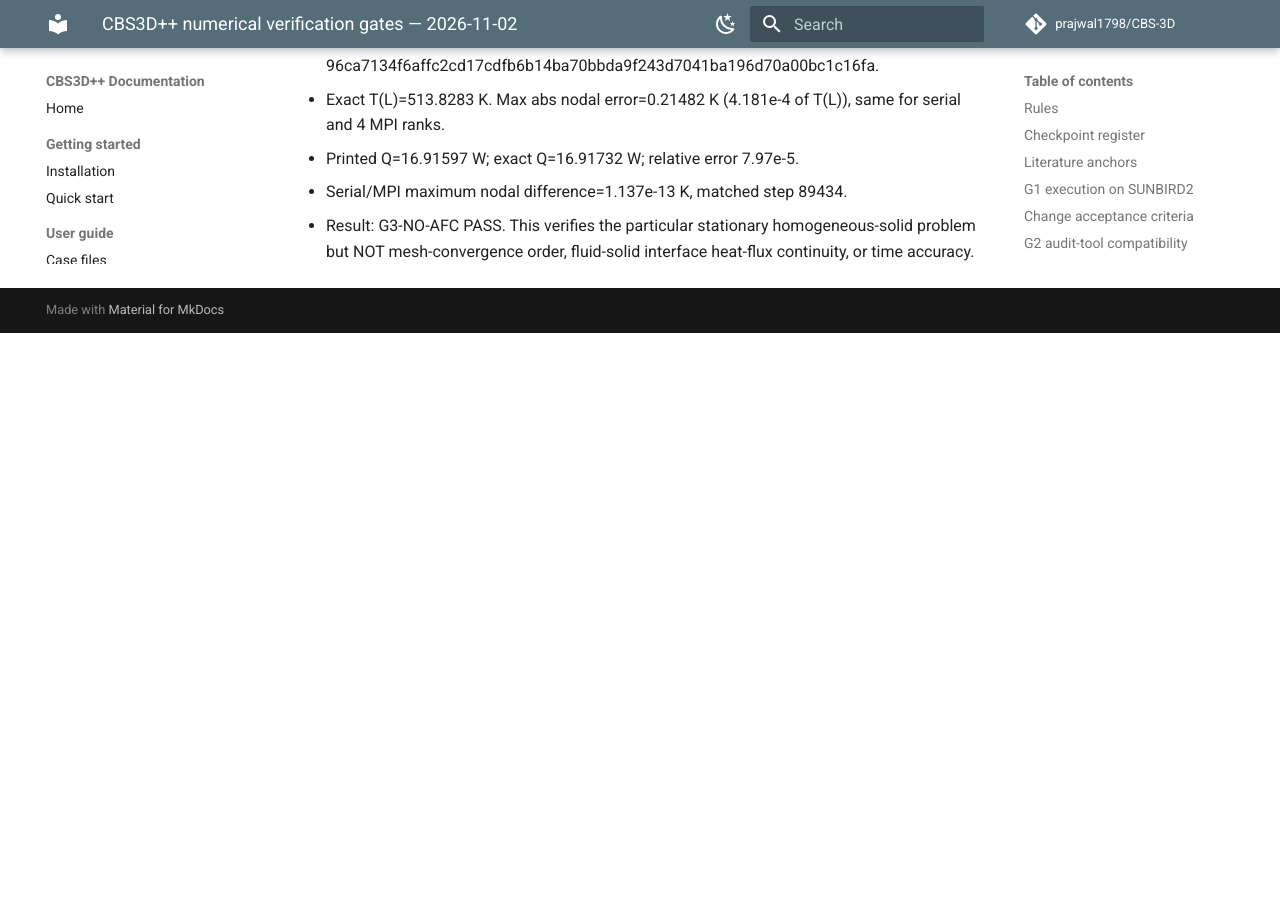
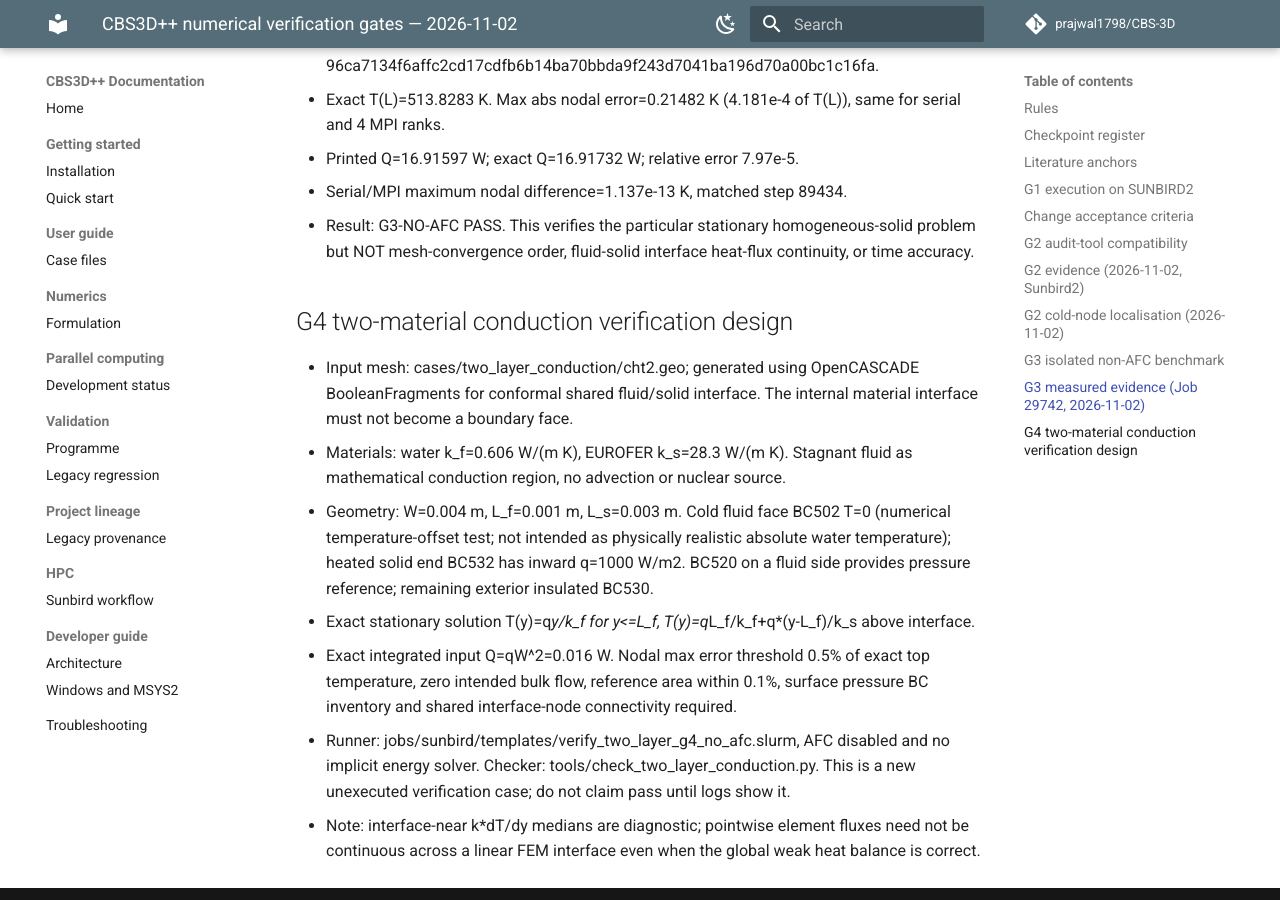
Before and after one commit to prajwal1798/CBS-3D, an MkDocs documentation site: the page built from docs/verification/CBS3D_NUMERICAL_VERIFICATION_GATES.md, in a window 1280 px wide and 900 px high, scrolled down 5205 px. Built offline with MkDocs 1.6.1 and Material for MkDocs 9.7.7, drawn with Linux system fonts in a browser that asks for light colours; comment, search, counter and statistics services are not loaded; before the commit the page ends 5538 px from its top, so only the background shows below that; some of the changed text lies outside the part shown.

Commit message:
docs: define G4 conformal fluid-solid conduction analytic test and pending run

```diff
--- a/docs/verification/CBS3D_NUMERICAL_VERIFICATION_GATES.md
+++ b/docs/verification/CBS3D_NUMERICAL_VERIFICATION_GATES.md
@@ -19,7 +19,7 @@
 | G1c | Lumped thermal mass and timestep diagonal | Code vs direct P1-tet reference with positive entries | PASS: Sunbird2 CTest 3/3 (2026-11-02), shared-node and material masks |
 | G2 | Actual inlet/outlet/wall/interface boundary inventory and flux sign | Every applied BC and flux accounted for | PASS (structural): Job 29706 has only BC 511/520/530/532, 648 BC532 faces = 0.0006 m^2, 60 W applied, zero duplicate faces, zero MPI duplicate mismatch; full global energy closure remains G7 |
 | G3 | Solid-only diffusion | Uniform/linear patch tests; analytical heated slab; mesh refinement | Analytical slab and serial/MPI PASS, Job 29742; systematic mesh refinement still pending |
-| G4 | Two-material conduction | Shared interface temperature, weak flux continuity, integrated balance | Pending |
+| G4 | Two-material conduction | Shared interface temperature, weak flux continuity, integrated balance | Conformal two-layer analytic test and serial/4-rank runner added; execution pending |
 | G5 | Prescribed-flow scalar transport | Uniform T, analytical convection-diffusion and manufactured solutions | Uniform T check added; remaining pending |
 | G6 | Discrete positivity / DMP | Inspect assembled update matrix and *first* bound violation | U-channel AFC-off run: 176 cold nodes, ALL fluid-only, zero interface/solid; root mechanism and first crossing unresolved |
 | G7 | Integrated energy and mass | Sources + boundary heat = advection + storage within stated tolerance | Existing balance script; pending for U-channel |
@@ -100,3 +100,13 @@ The serial VTU writer outputs CellData `mat_id`; DistributedPost.cpp writes `mat
 - Printed Q=16.91597 W; exact Q=16.91732 W; relative error 7.97e-5.
 - Serial/MPI maximum nodal difference=1.137e-13 K, matched step 89434.
 - Result: G3-NO-AFC PASS. This verifies the particular stationary homogeneous-solid problem but NOT mesh-convergence order, fluid-solid interface heat-flux continuity, or time accuracy.
+
+## G4 two-material conduction verification design
+
+- Input mesh: cases/two_layer_conduction/cht2.geo; generated using OpenCASCADE BooleanFragments for conformal shared fluid/solid interface. The internal material interface must not become a boundary face.
+- Materials: water k_f=0.606 W/(m K), EUROFER k_s=28.3 W/(m K). Stagnant fluid as mathematical conduction region, no advection or nuclear source.
+- Geometry: W=0.004 m, L_f=0.001 m, L_s=0.003 m. Cold fluid face BC502 T=0 (numerical temperature-offset test; not intended as physically realistic absolute water temperature); heated solid end BC532 has inward q=1000 W/m2. BC520 on a fluid side provides pressure reference; remaining exterior insulated BC530.
+- Exact stationary solution T(y)=q*y/k_f for y<=L_f, T(y)=q*L_f/k_f+q*(y-L_f)/k_s above interface.
+- Exact integrated input Q=qW^2=0.016 W. Nodal max error threshold 0.5% of exact top temperature, zero intended bulk flow, reference area within 0.1%, surface pressure BC inventory and shared interface-node connectivity required.
+- Runner: jobs/sunbird/templates/verify_two_layer_g4_no_afc.slurm, AFC disabled and no implicit energy solver. Checker: tools/check_two_layer_conduction.py. This is a new unexecuted verification case; do not claim pass until logs show it.
+- Note: interface-near k*dT/dy medians are diagnostic; pointwise element fluxes need not be continuous across a linear FEM interface even when the global weak heat balance is correct.
```
